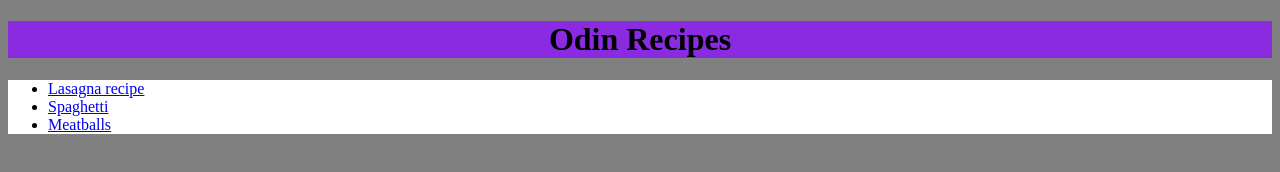
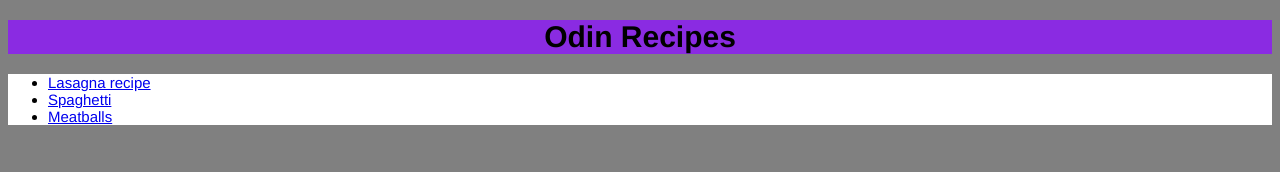
Before and after one commit to saltxd/odin-recipes, a plain HTML site: page index.html in a window 1280 px wide. Drawn offline with Linux system fonts and the light colour scheme.

Commit message:
Add font style to .css

```diff
--- a/style.css
+++ b/style.css
@@ -1,4 +1,10 @@
 /* style.css */
+
+body{
+    font-family: Helvetica, "Times New Roman", sans-serif;
+    font-size: 15px;
+}
+
 .image {
     height: auto;
     width: 500px;
```
